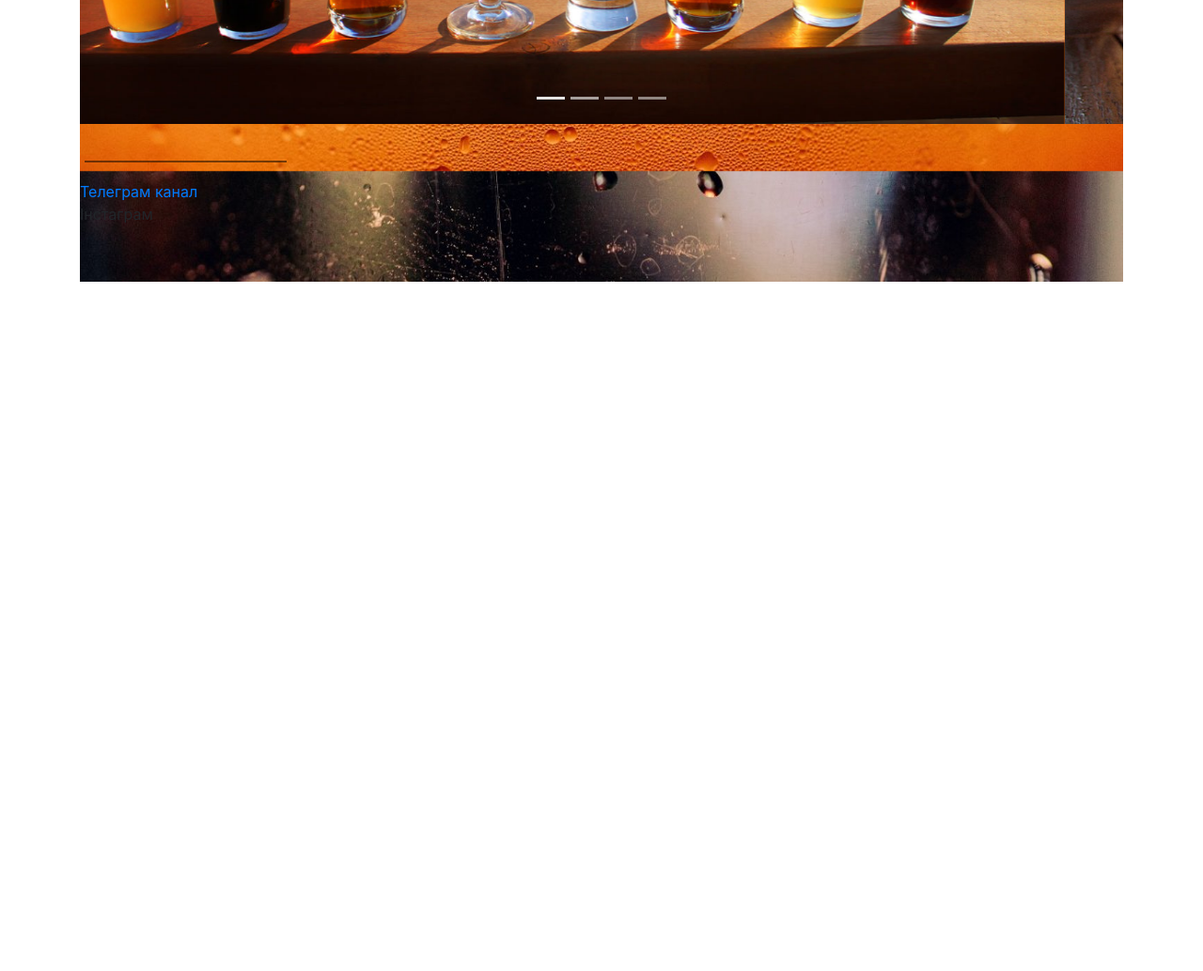
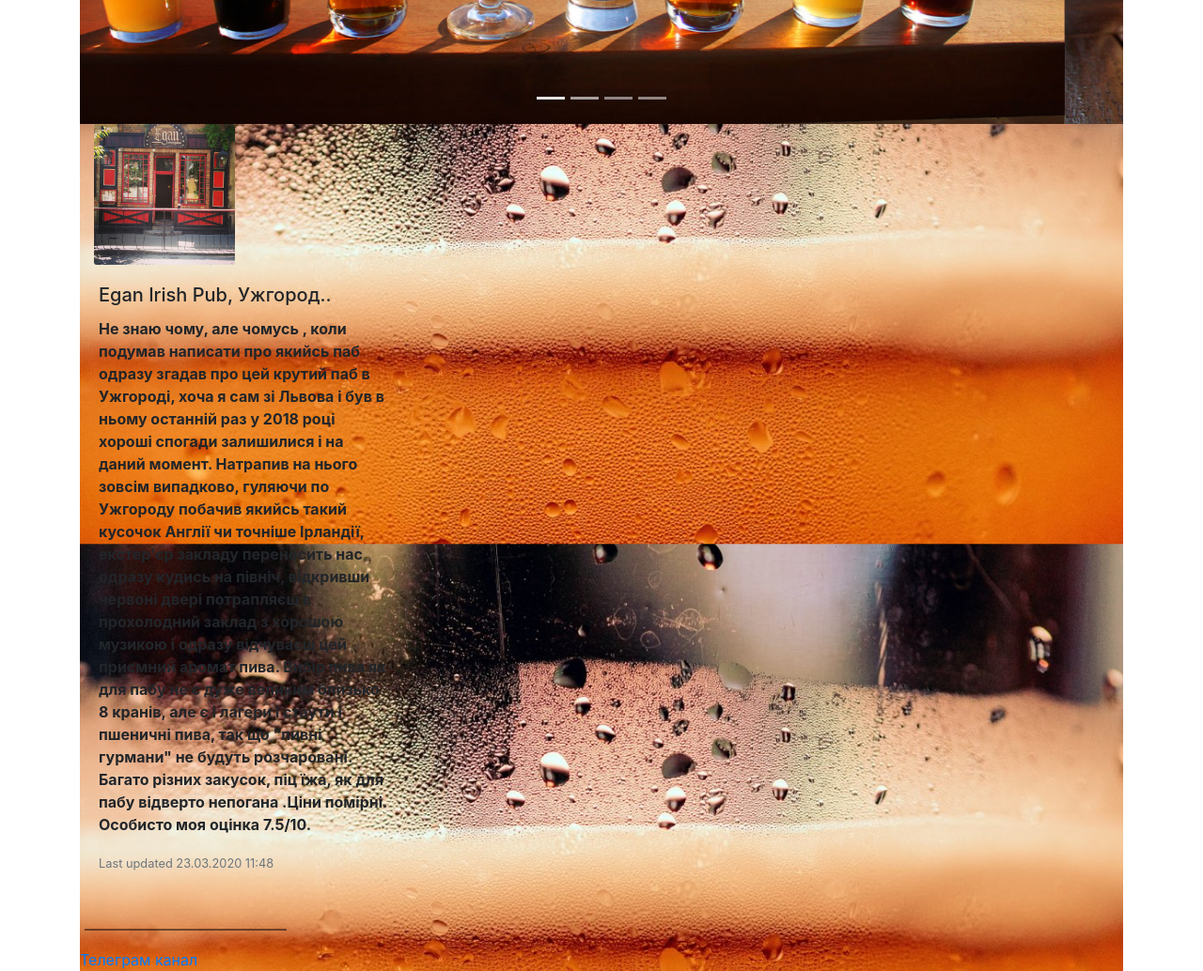
Before and after one commit to YuriiMykhailiv/beerandbreewing, a plain HTML site: page beerpubs.html in a window 1280 px wide. Shown: the part 500-1534 px from the top of the page at 94% size. Before the commit the page ends 800 px from the top, so only its background shows below. Drawn offline with nearby package versions, Linux system fonts and the light colour scheme.

Commit message:
Update beerpubs.html

```diff
--- a/beerpubs.html
+++ b/beerpubs.html
@@ -62,12 +62,32 @@
     <span class="sr-only">Next</span>
   </a>
 </div>
+<main>
+
+  <div class="beerpabs" style="max-width: 540px;">
+    <div class="row&nbspno-gutters">
+      <div class="col-md-4">
+        <img src="images/Egan.jpeg" class="card-img" alt="вхід в паб">
+      </div>
+      <div class="row">
+      <div class="col-md-8">
+        <div class="card-body">
+          <h5 class="card-title">Egan Irish Pub, Ужгород..</h5>
+          <p class="card-text"><b>Не знаю чому, але чомусь , коли подумав написати про якийсь паб одразу згадав про цей крутий паб в Ужгороді, хоча я сам зі Львова і був в ньому останній раз у 2018 році хороші спогади залишилися і на даний момент. Натрапив на нього зовсім випадково, гуляючи по Ужгороду побачив якийсь такий кусочок Англії чи точніше Ірландії, екстер'єр закладу переносить нас одразу кудись на північ, відкривши червоні двері потрапляєш в прохолодний заклад з хорошою музикою і одразу відчуваєш цей приємний аромат пива. Вибір пива як для пабу не є дуже великим близько 8 кранів, але є і лагери і стаути і пшеничні пива, так що "пивні гурмани" не будуть розчаровані. Багато різних закусок, піц їжа, як для пабу відверто непогана .Ціни помірні. Особисто моя оцінка 7.5/10.</b>
+          <p class="card-text"><small class="text-muted">Last updated 23.03.2020 11:48</small></p>
+        </div>
+      </div>
+    </div>
+  </div>
+  </div>
+  </main>
+
+
 <footer class="page-footer">
  <svg width="220" height="60">
     <line x1="220" y1="40" x2="5" y2="40" stroke="black"/>
     </svg> <br>
     <a href="https://t.me/beersandbrewing"> Телеграм канал</a><br>
-    Інстаграм
     </footer>
   <script src="https://code.jquery.com/jquery-3.4.1.slim.min.js"
 		integrity="sha384-J6qa4849blE2+poT4WnyKhv5vZF5SrPo0iEjwBvKU7imGFAV0wwj1yYfoRSJoZ+n" crossorigin="anonymous">
```
